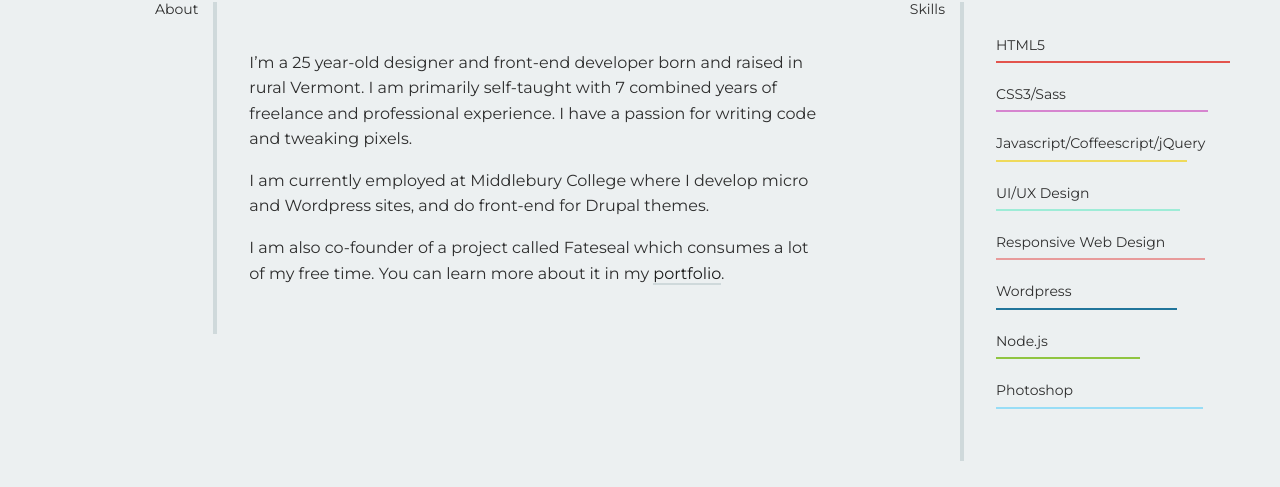
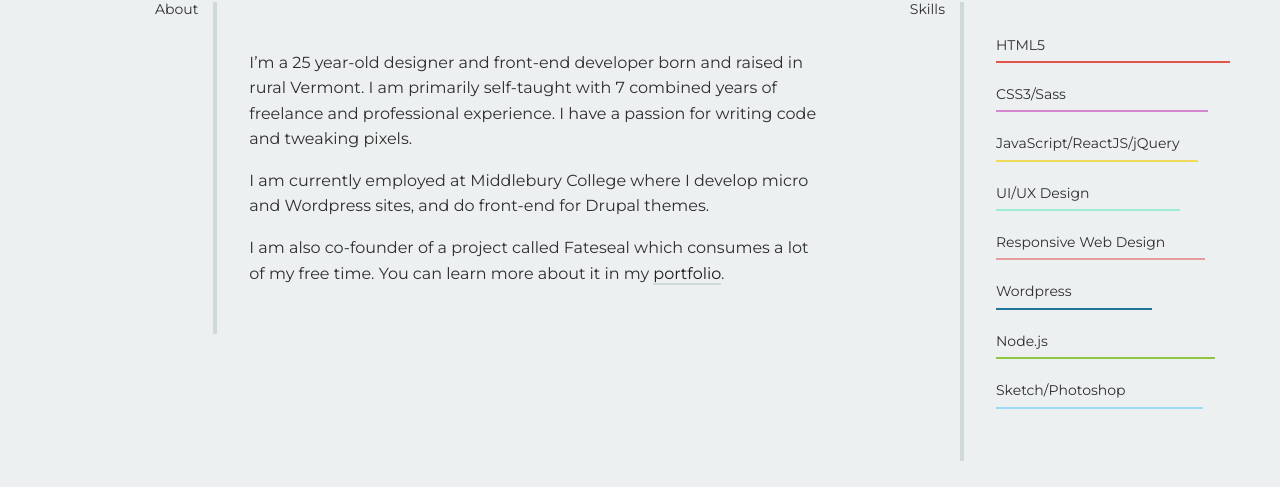
Before and after one commit to zebapy/zeb.codes, a Jekyll site: the page built from index.html, in a window 1280 px wide and 900 px high, scrolled down 1426 px. Shown: the part 126-613 px from the top of the window. Built offline with Jekyll 4.4.1, drawn with Linux system fonts in a browser that asks for light colours; nearby versions of some CDN libraries.

Commit message:
Update skills.json

```diff
--- a/_data/skills.json
+++ b/_data/skills.json
@@ -10,9 +10,9 @@
         "level": "84"
     },
     {
-        "name": "Javascript/Coffeescript/jQuery",
+        "name": "JavaScript/ReactJS/jQuery",
         "color": "#efda5b",
-        "level": "76"
+        "level": "80"
     },
     {
         "name": "UI/UX Design",
@@ -27,15 +27,15 @@
     {
         "name": "Wordpress",
         "color": "#21759b",
-        "level": "72"
+        "level": "62"
     },
     {
         "name": "Node.js",
         "color": "#90C541",
-        "level": "57"
+        "level": "87"
     },
     {
-        "name": "Photoshop",
+        "name": "Sketch/Photoshop",
         "color": "#98ddf6",
         "level": "82"
     }
```
